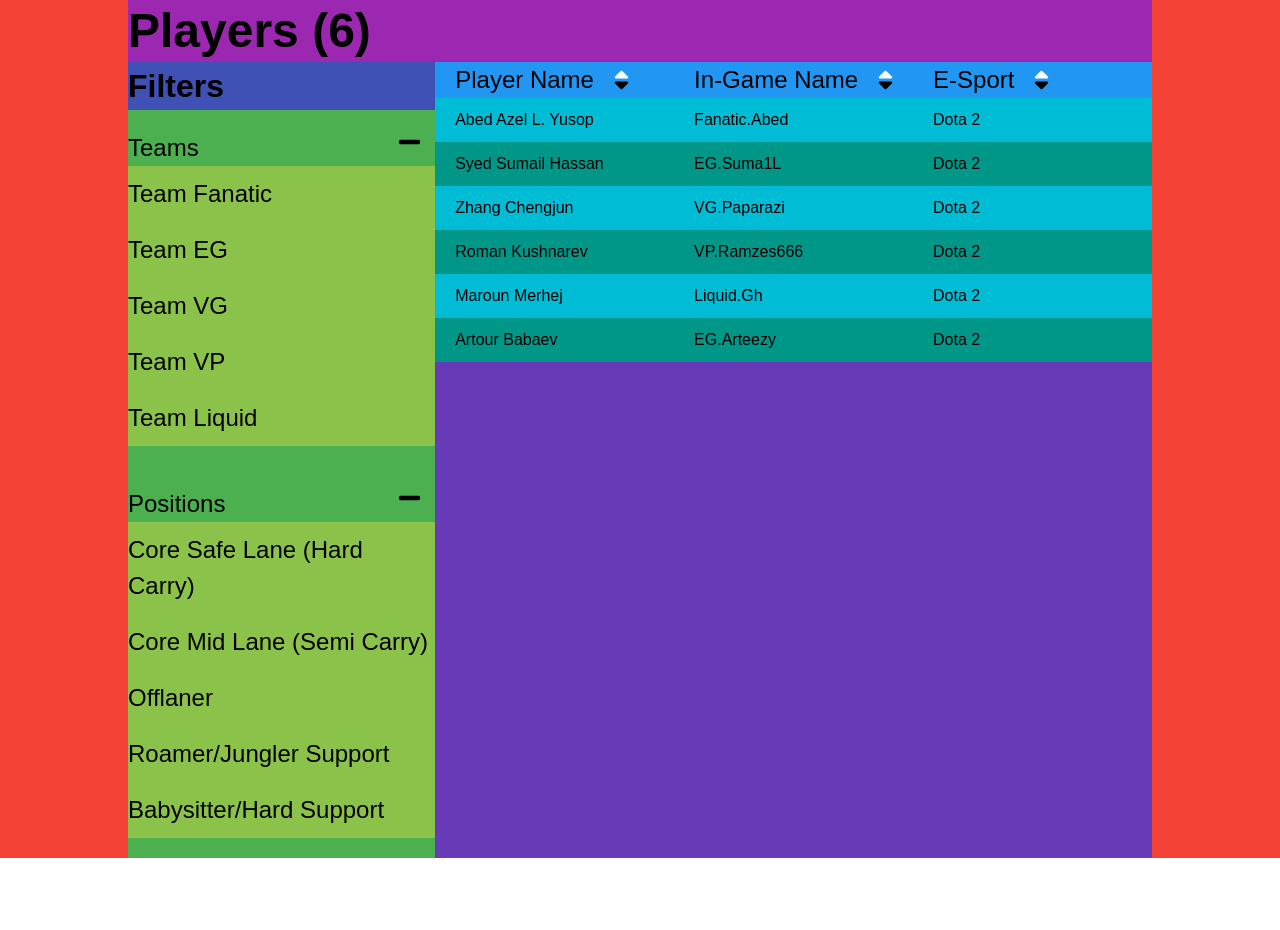
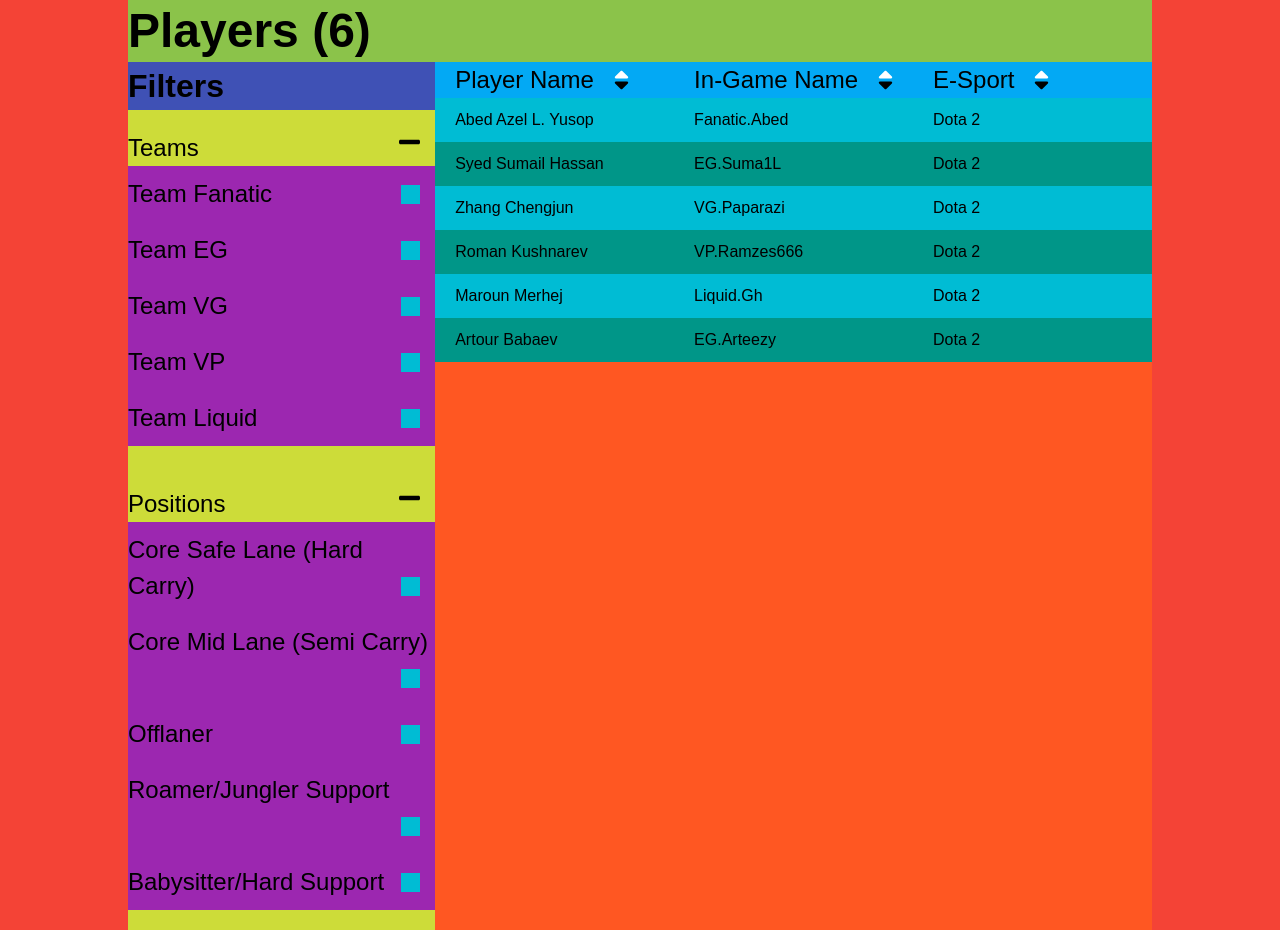
Before and after one commit to namanavasthi/react-tables, a React (Vite) app: page / in a window 1280 px wide. Before the commit the page ends 858 px from the top, so only its background shows below. Built offline with nearby package versions, Linux system fonts and the light colour scheme.

Commit message:
added checked states to all filters

```diff
--- a/src/components/Controller/Controller.css
+++ b/src/components/Controller/Controller.css
@@ -2,15 +2,15 @@
   width: 80%;
   margin: 0 auto;
   max-width: 1280px;
-  background-color: #e91e63;
+  background-color: #2196f3;
 }
 
 .controller__title {
   font-size: 3em;
   line-height: 1.3em;
-  background-color: #9c27b0;
+  background-color: #8bc34a;
 }
 
 .controller__grid {
-  background-color: #673ab7;
+  background-color: #ff5722;
 }
--- a/src/components/Controller/Controller.jsx
+++ b/src/components/Controller/Controller.jsx
@@ -20,27 +20,53 @@ export default class Controller extends Component {
     currData: [],
     columnToSort: "",
     sortDirection: "desc",
-    applyFilters: []
+    applyFilters: [],
+    currFilterStates: []
   };
 
   componentDidMount() {
     this.setState({
       data: AppData,
-      currData: AppData.tableData
+      currData: AppData.tableData,
+      currFilterStates: AppData.filterGroups
     });
   }
+
+  setCheckState = (filterGroup, filter) => {
+    let { currFilterStates } = this.state;
+
+    Object.values(currFilterStates).forEach(function(currFilterGroup) {
+      if (currFilterGroup.prop === filterGroup) {
+        Object.values(currFilterGroup.filters).forEach(function(currFilter) {
+          if (currFilter.value === filter) {
+            currFilter.checked = !currFilter.checked;
+          }
+        });
+      }
+    });
+
+    this.setState({
+      currFilterStates: currFilterStates
+    });
+  };
 
   generateFilters = (applyFilters, filterGroup, filter) => {
     if (applyFilters[filterGroup] === undefined) {
       applyFilters[filterGroup] = [filter];
+      // adding a new filter
+      this.setCheckState(filterGroup, filter);
     } else {
       // check unique
       if (applyFilters[filterGroup].includes(filter)) {
         applyFilters[filterGroup] = applyFilters[filterGroup].filter(
           eachfilter => eachfilter !== filter
         );
+        // removing an old filter
+        this.setCheckState(filterGroup, filter);
       } else {
         applyFilters[filterGroup].push(filter);
+        // adding a new filter
+        this.setCheckState(filterGroup, filter);
       }
     }
     return applyFilters;
@@ -99,7 +125,7 @@ export default class Controller extends Component {
   };
 
   render() {
-    const { data, currData, sortDirection } = this.state;
+    const { data, currData, sortDirection, currFilterStates } = this.state;
     return (
       <div className="controller">
         <h1 className="controller__title">
@@ -108,7 +134,7 @@ export default class Controller extends Component {
         </h1>
         <div className="controller__grid flex-container wrap">
           <Filters
-            filterGroups={data.filterGroups}
+            filterGroups={currFilterStates}
             title={data.filterTitle}
             handleFilterClick={this.handleFilterClick}
           />
--- a/src/components/FilterGroup/FilterGroup.css
+++ b/src/components/FilterGroup/FilterGroup.css
@@ -21,6 +21,6 @@
 }
 
 .filter-group__ul {
-  background-color: #4caf50;
+  background-color: #cddc39;
   padding: 20px 0;
 }
--- a/src/components/FilterList/FilterList.css
+++ b/src/components/FilterList/FilterList.css
@@ -1,7 +1,28 @@
 .filter-list {
-  background-color: #8bc34a;
+  background-color: #9c27b0;
 }
 
 .filter-list__item {
   padding: 10px 0;
 }
+
+.checkbox {
+  width: 0.8em;
+  height: 0.8em;
+  float: right;
+  position: relative;
+  margin: 0.35em 15px;
+  background-color: #00bcd4;
+}
+
+.checked:after {
+  position: absolute;
+  content: "";
+  width: 0.8em;
+  height: 0.4em;
+  border-color: #ffeb3b;
+  border-width: 0 0 2px 2px;
+  border-style: solid;
+  transform-origin: center;
+  transform: rotate(-45deg);
+}
--- a/src/components/FilterList/FilterList.jsx
+++ b/src/components/FilterList/FilterList.jsx
@@ -13,6 +13,12 @@ export default function FilterList(props) {
           onClick={() => handleFilterClick(filter.value)}
         >
           {filter.name}
+          <span
+            key={i}
+            className={
+              filter.checked ? "checkbox checked" : "checkbox unchecked"
+            }
+          ></span>
         </button>
       ))}
     </li>
--- a/src/components/Headings/Headings.css
+++ b/src/components/Headings/Headings.css
@@ -1,7 +1,7 @@
 .heading {
   font-size: 1.5em;
   line-height: 1.5em;
-  background-color: #2196f3;
+  background-color: #03a9f4;
 }
 
 .heading__button {
--- a/src/components/TableRows/TableRows.css
+++ b/src/components/TableRows/TableRows.css
@@ -1,3 +1,3 @@
 .table__rows {
-  background-color: #03a9f4;
+  background-color: #e91e63;
 }
--- a/src/resources/data/table-data.json
+++ b/src/resources/data/table-data.json
@@ -25,23 +25,28 @@
       "filters": [
         {
           "name": "Team Fanatic",
-          "value": "Fanatic"
+          "value": "Fanatic",
+          "checked": false
         },
         {
           "name": "Team EG",
-          "value": "EG"
+          "value": "EG",
+          "checked": false
         },
         {
           "name": "Team VG",
-          "value": "VG"
+          "value": "VG",
+          "checked": false
         },
         {
           "name": "Team VP",
-          "value": "VP"
+          "value": "VP",
+          "checked": false
         },
         {
           "name": "Team Liquid",
-          "value": "Liquid"
+          "value": "Liquid",
+          "checked": false
         }
       ]
     },
@@ -51,23 +56,28 @@
       "filters": [
         {
           "name": "Core Safe Lane (Hard Carry)",
-          "value": "1"
+          "value": "1",
+          "checked": false
         },
         {
           "name": "Core Mid Lane (Semi Carry)",
-          "value": "2"
+          "value": "2",
+          "checked": false
         },
         {
           "name": "Offlaner",
-          "value": "3"
+          "value": "3",
+          "checked": false
         },
         {
           "name": "Roamer/Jungler Support",
-          "value": "4"
+          "value": "4",
+          "checked": false
         },
         {
           "name": "Babysitter/Hard Support",
-          "value": "5"
+          "value": "5",
+          "checked": false
         }
       ]
     }
```
Also changed, not shown: 1 other file (tests, documents, lock files or other folders).
